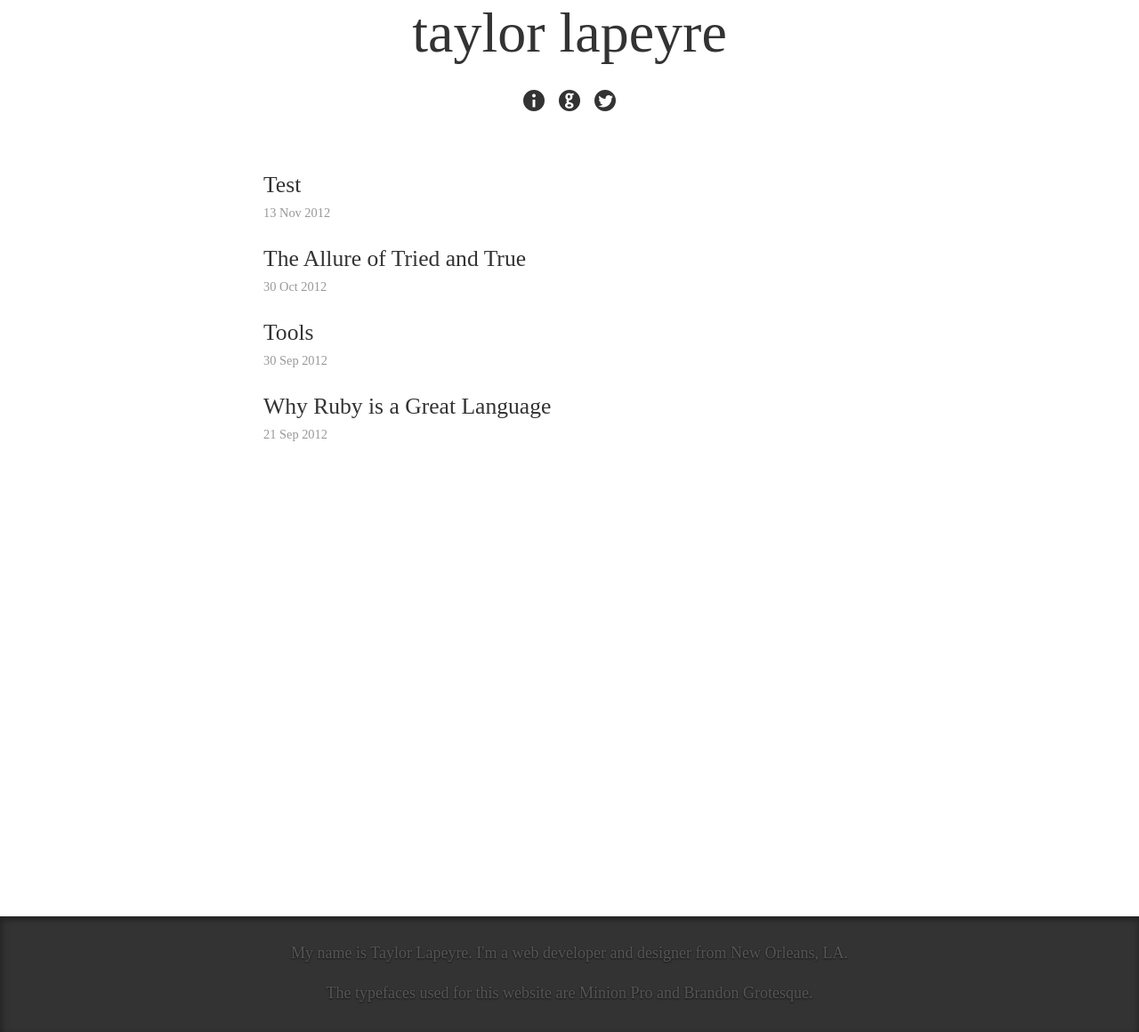
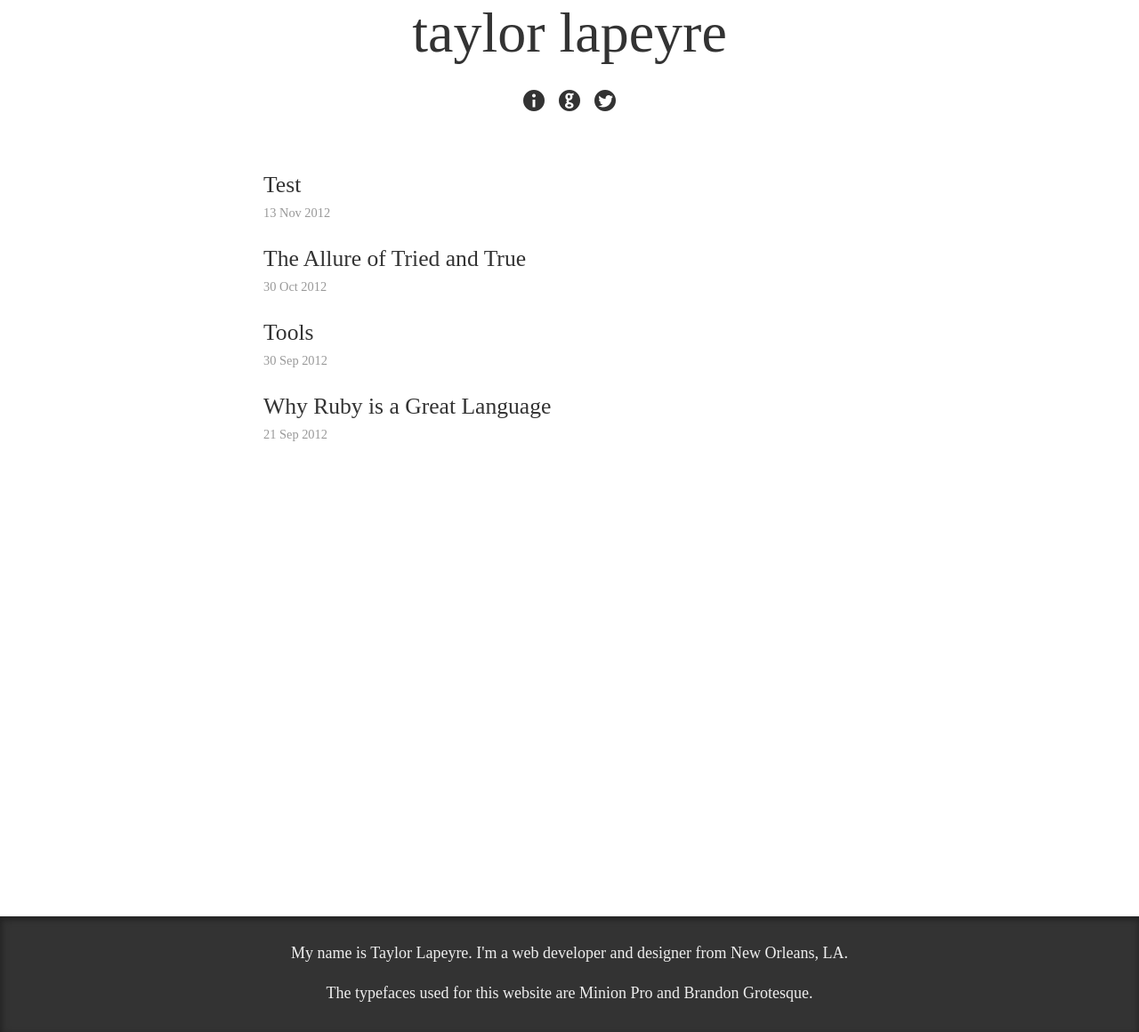
Before and after one commit to taylorlapeyre/taylorlapeyre.github.io, a Jekyll site: the page built from index.html, in a window 1280 px wide. Shown: the whole page at 89% size. Built offline with Jekyll 4.4.1, drawn with Linux system fonts in a browser that asks for light colours.

Commit message:
changed footer colors

```diff
--- a/css/taylorlapeyre.css
+++ b/css/taylorlapeyre.css
@@ -141,8 +141,9 @@ footer {
 }
 
 footer p, footer a {
-  text-shadow: 0px 1px 2px #111;
-  color: #555;
+  /*text-shadow: 0px 1px 2px #111;
+  color: #555;*/
+  color: #EEE;
 }
 
 footer a:hover { color: #EEE }
```
